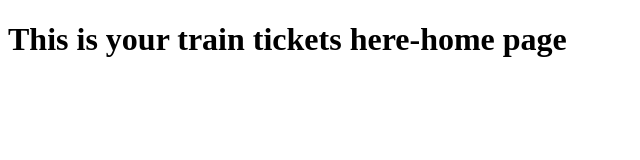
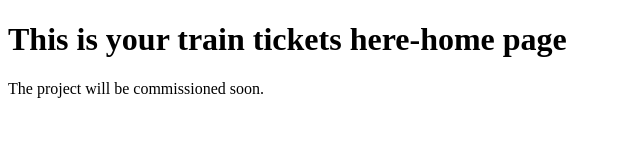
Before and after one commit to sommiee5/ticketapp, a plain HTML site: page index.html in a window 1280 px wide. Shown: the whole page, without its empty margins (0-640 px from the left). Drawn offline with Linux system fonts and the light colour scheme.

Commit message:
The commisioning date was added

```diff
--- a/index.html
+++ b/index.html
@@ -8,6 +8,7 @@
 
 <body>
 	<h1>This is your train tickets here-home page</h1>
+	<p>The project will be commissioned soon.</p>
 
 </body>
 
```
